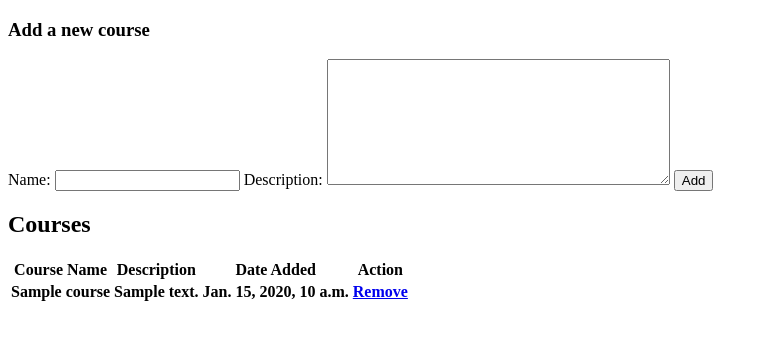
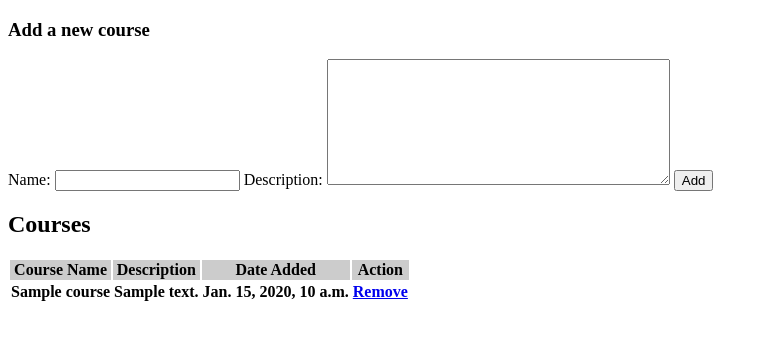
Before and after one commit to antcho92/django-integration-project, a Django app: template apps/courses/templates/courses/index.html in a window 1280 px wide. Shown: the top 340 px of the page, without its empty margins (0-768 px from the left). Run offline with Django 3.2, Linux system fonts and the light colour scheme; the template is opened without the code that fills it: most values are stand-ins (such as "Sample title", 1, 10 or a date in 2020); lists and menus that the app fills with data are empty; parts of the project's set-up code (start-up, migrations or seed data) failed here and were passed over.

Commit message:
added alternating table row backgrounds

```diff
--- a/apps/courses/static/courses/css/styles.css
+++ b/apps/courses/static/courses/css/styles.css
@@ -13,3 +13,10 @@ li {
 .success {
     color: green;
 }
+
+.row1 {
+    background: #CCC;
+}
+.row2 {
+    background: #FFF;
+}
--- a/apps/courses/templates/courses/index.html
+++ b/apps/courses/templates/courses/index.html
@@ -23,14 +23,14 @@
         {% endif %}
         <h2>Courses</h2>
         <table>
-            <tr>
+            <tr class='row1'>
                 <th>Course Name</th>
                 <th>Description</th>
                 <th>Date Added</th>
                 <th>Action</th>
             </tr>
             {% for course in courses %}
-                <tr>
+                <tr class="{% cycle 'row2' 'row1' %}">
                     <th>{{course.name}}</th>
                     <th>{{course.description}}</th>
                     <th>{{course.created_at}}</th>
--- a/apps/courses/views.py
+++ b/apps/courses/views.py
@@ -32,11 +32,7 @@ def confirm_destroy(request, id):
     return redirect('/courses')
 
 def users_courses(request):
-    courses = Course.objects.annotate(number_of_users=Count('users'))
-    print(len(courses))
-    print(courses[4].number_of_users)
-    print(courses[1].name)
-
+    courses = Course.objects.annotate(number_of_users=Count('users')).order_by('name')
     context = {
         'courses': courses,
         'users': User.objects.all().order_by('id')
--- a/integration_project/settings.py
+++ b/integration_project/settings.py
@@ -33,9 +33,9 @@ ALLOWED_HOSTS = []
 INSTALLED_APPS = [
     'apps.loginreg',
     'apps.courses',
-    'apps.ninjagold',
-    'apps.rwg',
-    'apps.surveyform',
+    # 'apps.ninjagold',
+    # 'apps.rwg',
+    # 'apps.surveyform',
     'django.contrib.admin',
     'django.contrib.auth',
     'django.contrib.contenttypes',
```
Also changed, not shown: apps/courses/templates/courses/users_courses.html (+4 -3 lines), 2 other files.
